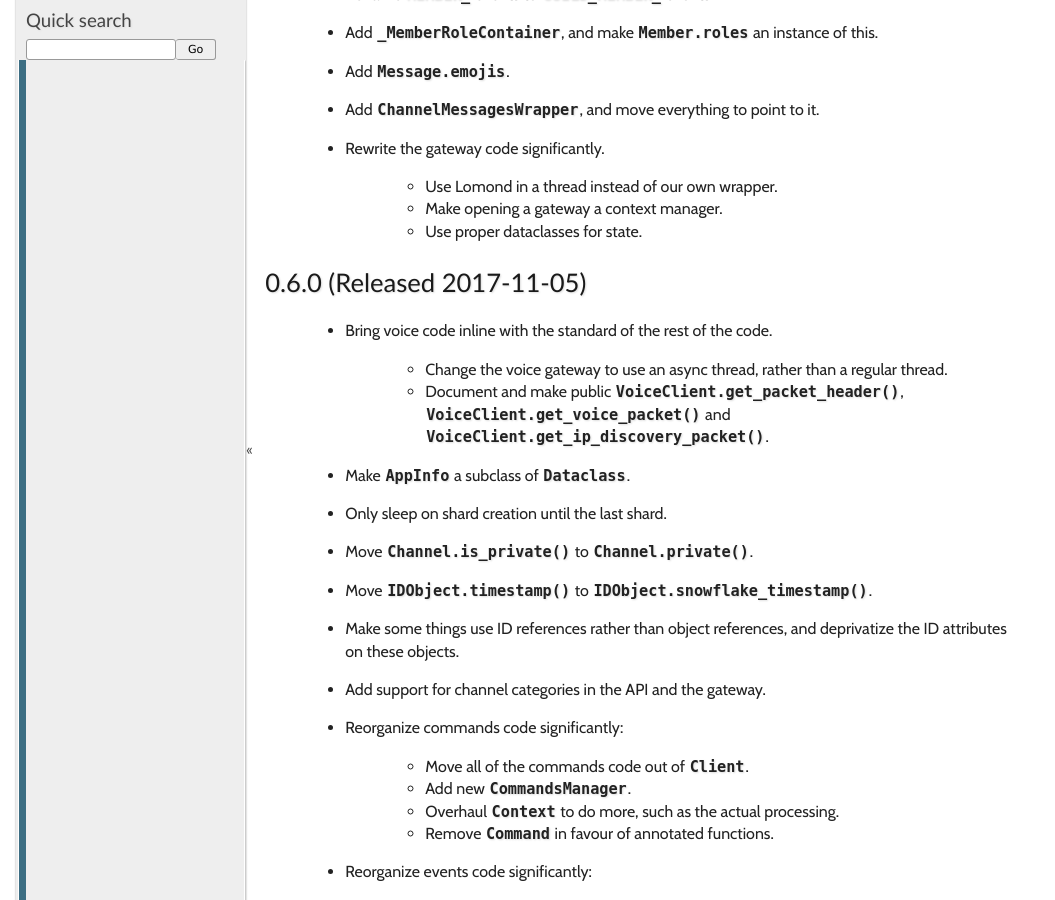
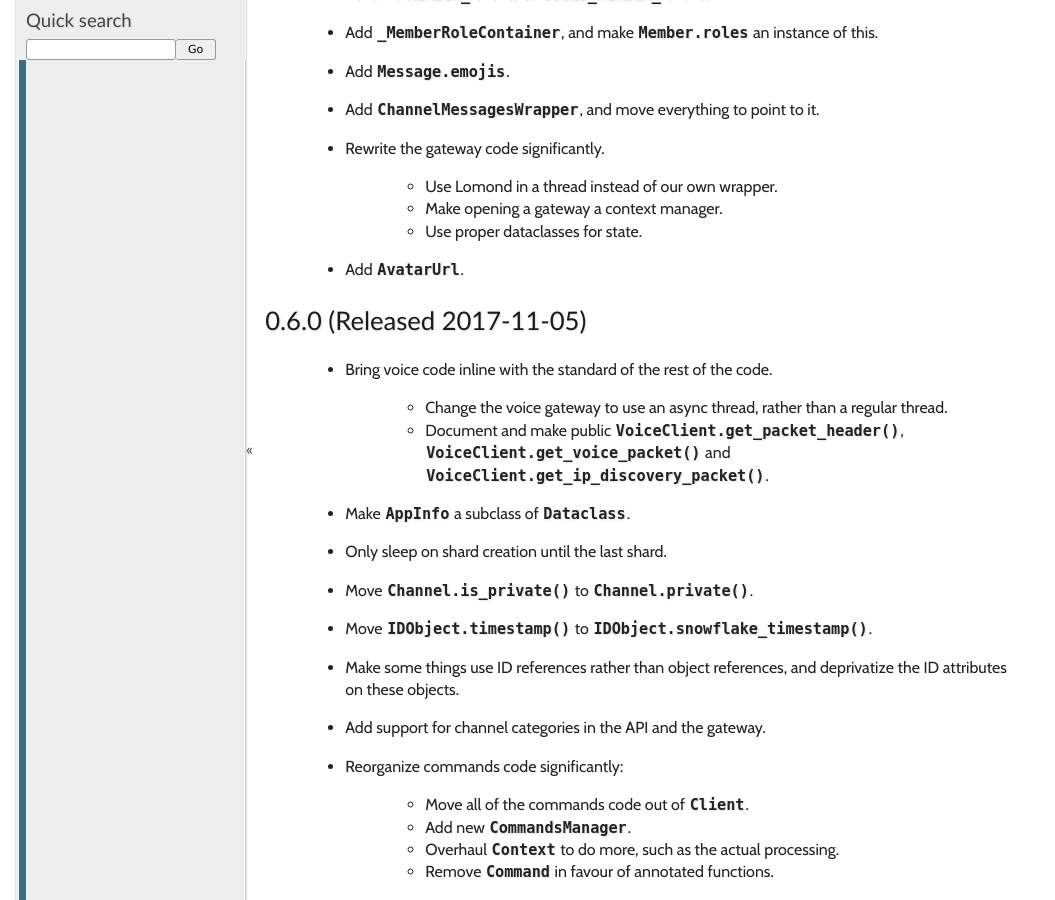
Before and after one commit to Fuyukai/curious, a Sphinx documentation site: the page built from docs/source/changelog.rst, in a window 1280 px wide and 900 px high, scrolled down 578 px. Shown: the whole window, without its empty margins (0-1055 px from the left). Built offline with Sphinx 7.4.7, drawn with Linux system fonts in a browser that asks for light colours; the version number could not be read and is left out.

Commit message:
Update changelog
Signed-off-by: Laura F. D <l@veriny.tf>

```diff
--- a/docs/source/changelog.rst
+++ b/docs/source/changelog.rst
@@ -38,6 +38,8 @@ This document displays the differences between each release of curious.
     - Make opening a gateway a context manager.
 
     - Use proper dataclasses for state.
+
+ - Add :class:`.AvatarUrl`.
 
 
 0.6.0 (Released 2017-11-05)
```
